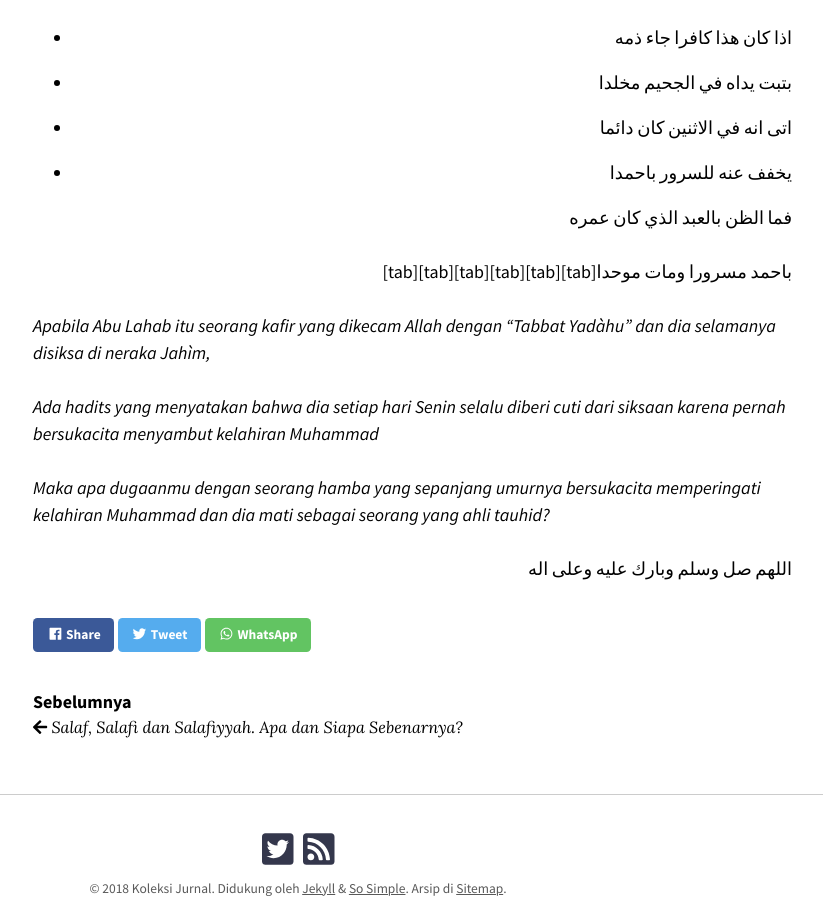
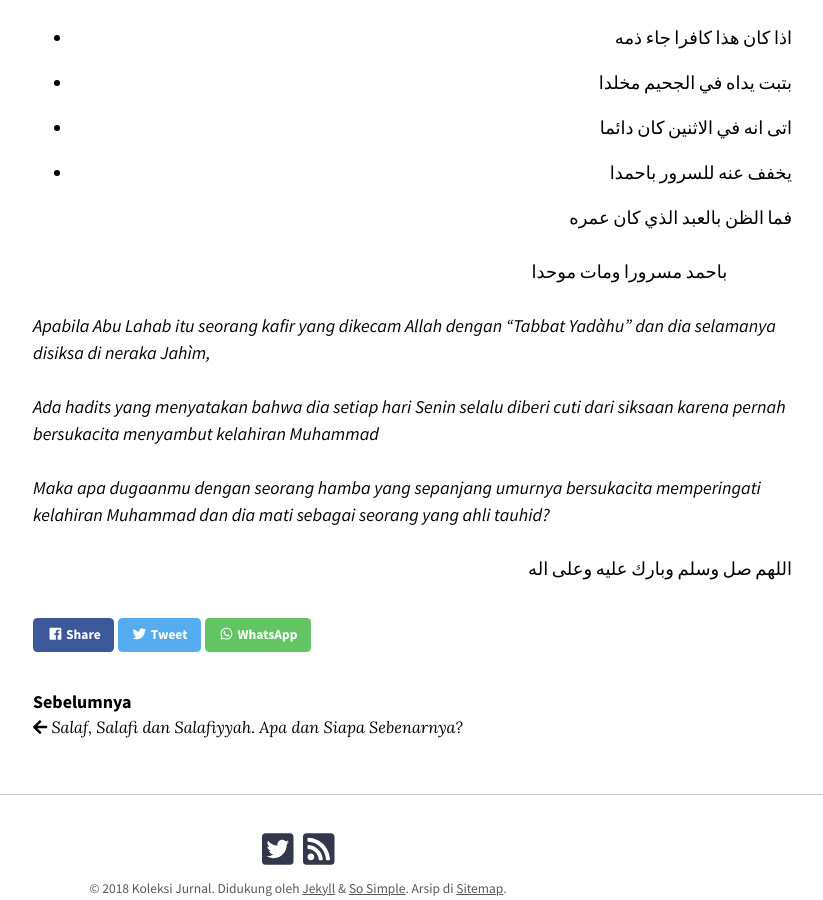
Before and after one commit to mdroyyan/mdroyyan.github.io, a Jekyll site: the page built from _posts/2018-11-16-syafaat-karena-maulidan.md, in a window 1280 px wide and 900 px high, scrolled down 1892 px. Shown: the whole window, without its empty margins (342-1165 px from the left). Built offline with Jekyll 4.4.1, drawn with Linux system fonts in a browser that asks for light colours; nearby versions of some CDN libraries.

Commit message:
maulidan rev 5

```diff
--- a/_posts/2018-11-16-syafaat-karena-maulidan.md
+++ b/_posts/2018-11-16-syafaat-karena-maulidan.md
@@ -36,17 +36,17 @@ Kedua hadits di atas digubah menjadi syair oleh Syekh Muhammad bin Nashiruddin A
 
 * اذا كان هذا كافرا جاء ذمه
 {: .text-right}
-+ بتبت يداه في الجحيم مخلدا
-{: .text-right}
+ + بتبت يداه في الجحيم مخلدا
+ {: .text-right}
 
 * اتى انه في الاثنين كان دائما
 {: .text-right}
-+ يخفف عنه للسرور باحمدا
-{: .text-right}
+ + يخفف عنه للسرور باحمدا
+ {: .text-right}
 
 فما الظن بالعبد الذي كان عمره
 {: .text-right}
-[tab][tab][tab][tab][tab][tab]باحمد مسرورا ومات موحدا
+باحمد مسرورا ومات موحدا&nbsp;&nbsp;&nbsp;&nbsp;&nbsp;&nbsp;&nbsp;&nbsp;&nbsp;&nbsp;&nbsp;&nbsp;&nbsp;&nbsp;&nbsp;&nbsp;&nbsp;&nbsp;
 {: .text-right}
 
 _Apabila Abu Lahab itu seorang kafir yang dikecam Allah dengan "Tabbat Yadàhu" dan dia selamanya disiksa di neraka Jahìm,_
```
